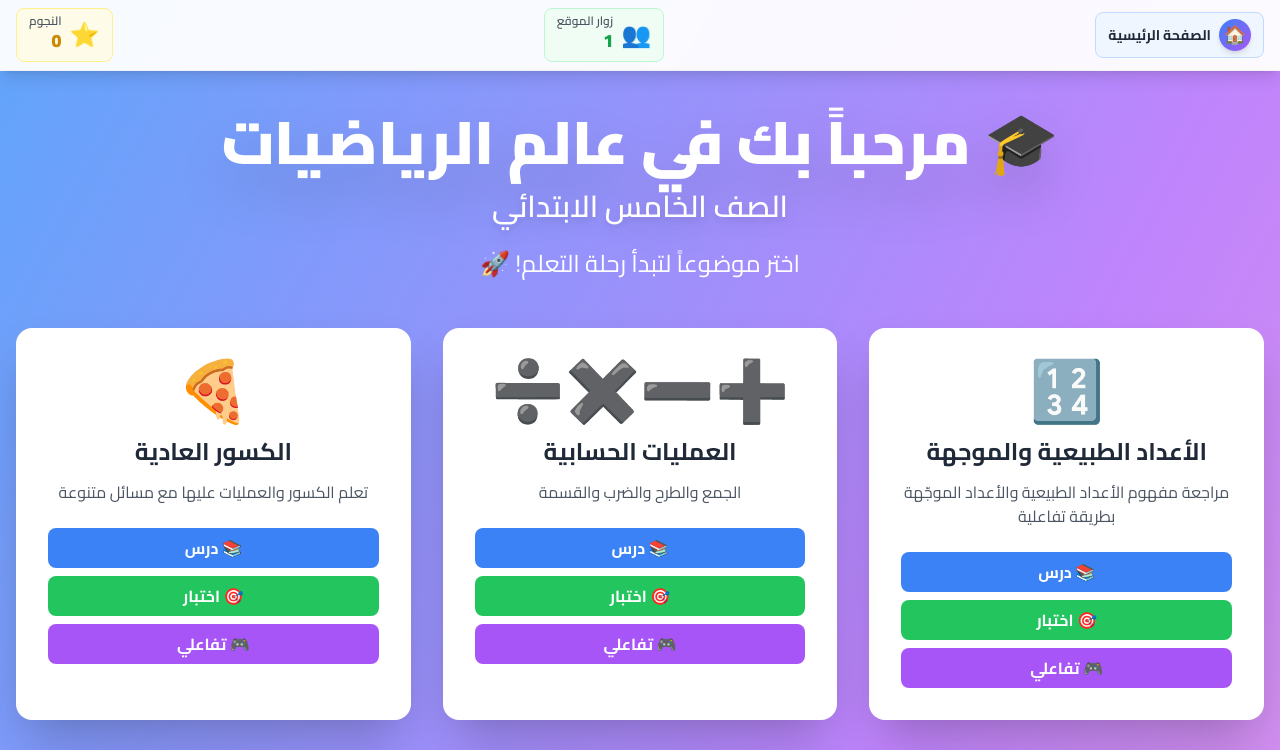
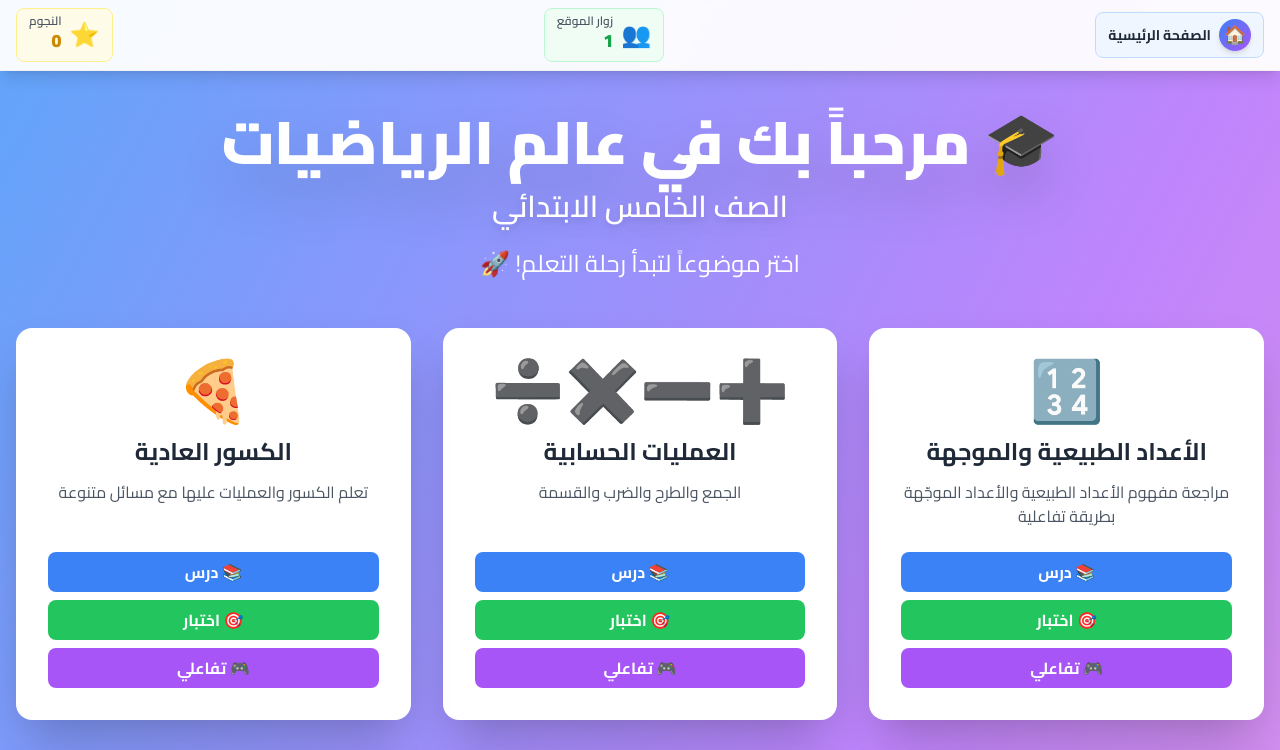
Before and after one commit to AmalShalabi/5th-arabic-math, a React (Vite) app: page / in a window 1280 px wide. Shown: the top 750 px of the page. Built offline with nearby package versions, Linux system fonts and the light colour scheme.

Commit message:
Fix button alignment in home page cards - ensure consistent positioning

```diff
--- a/src/App.jsx
+++ b/src/App.jsx
@@ -107,11 +107,11 @@ function SimpleHome() {
         {/* Lesson Cards */}
         <div className="grid grid-cols-1 md:grid-cols-2 lg:grid-cols-3 gap-8">
           {lessonsData.lessons.map((lesson, index) => (
-            <div key={lesson.id} className="bg-white rounded-2xl shadow-2xl p-8 text-center hover:scale-105 transition-transform duration-300">
+            <div key={lesson.id} className="bg-white rounded-2xl shadow-2xl p-8 text-center hover:scale-105 transition-transform duration-300 flex flex-col h-full">
               <div className="text-6xl mb-4">{lesson.icon}</div>
               <h2 className="text-2xl font-bold text-gray-800 mb-3">{lesson.title}</h2>
-              <p className="text-gray-600 mb-6">{lesson.description}</p>
-              <div className="space-y-2">
+              <p className="text-gray-600 mb-6 flex-grow">{lesson.description}</p>
+              <div className="space-y-2 mt-auto">
                 <button
                   onClick={() => handleLessonClick(lesson.id)}
                   className="w-full bg-blue-500 hover:bg-blue-600 text-white font-bold py-2 px-4 rounded-lg transition-all"
```
